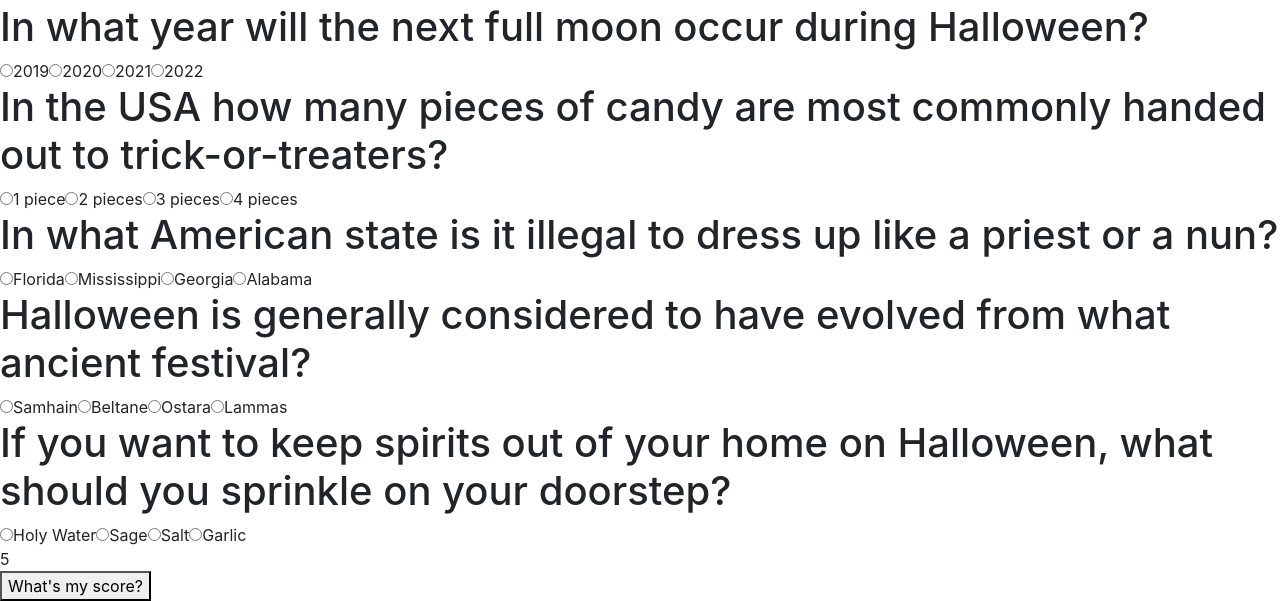
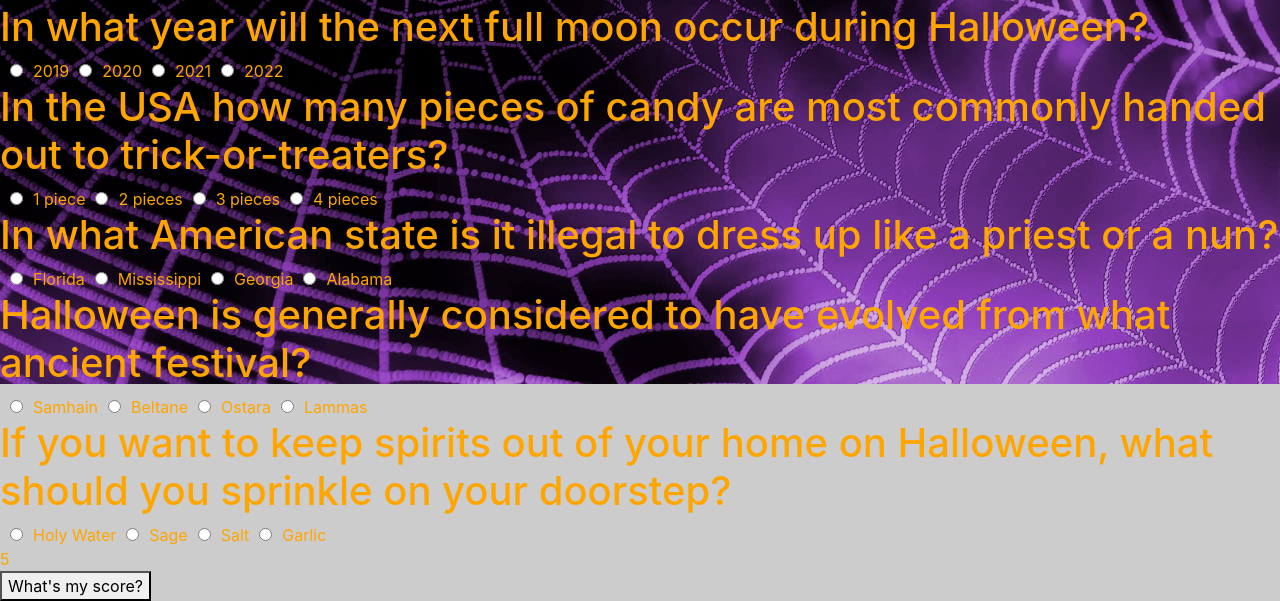
Before and after one commit to gwyscaver/TriviaGame, a plain HTML site: page index.html in a window 1280 px wide. Shown: the part 469-1070 px from the top of the page. Drawn offline with nearby package versions, Linux system fonts and the light colour scheme.

Commit message:
background image and quest/answer colors changed

```diff
--- a/assets/css/style.css
+++ b/assets/css/style.css
@@ -0,0 +1,21 @@
+body {
+    background-image: url("../images/spiderweb6.jpg");
+    background-repeat: no-repeat;
+    background-size: 100%;
+    background-color: #cccccc;
+    max-width: 100%;
+    height: auto;
+}
+.questions {
+    color: orange
+}
+input[type="radio"]{
+    margin: 0 10px 0 10px;
+  }
+  #timer{
+      color: orange
+  }
+  #score{
+    color: orange
+    font-size: 15px;
+}
--- a/index.html
+++ b/index.html
@@ -7,6 +7,7 @@
 
     <!-- Bootstrap CSS -->
     <link rel="stylesheet" href="https://stackpath.bootstrapcdn.com/bootstrap/4.3.1/css/bootstrap.min.css" integrity="sha384-ggOyR0iXCbMQv3Xipma34MD+dH/1fQ784/j6cY/iJTQUOhcWr7x9JvoRxT2MZw1T" crossorigin="anonymous">
+    <link rel="stylesheet" href="assets/css/style.css">
 
     <title>Trivia Game</title>
   </head>
```
Also changed, not shown: assets/javascript/app.js (+0 -18 lines), assets/images/spiderweb.jpg (added), assets/images/spiderweb2.jpg (added), assets/images/spiderweb3.jpg (added), assets/images/spiderweb4.jpg (added), assets/images/spiderweb5.jpg (added), assets/images/spiderweb6.jpg (added), 3 other files.
